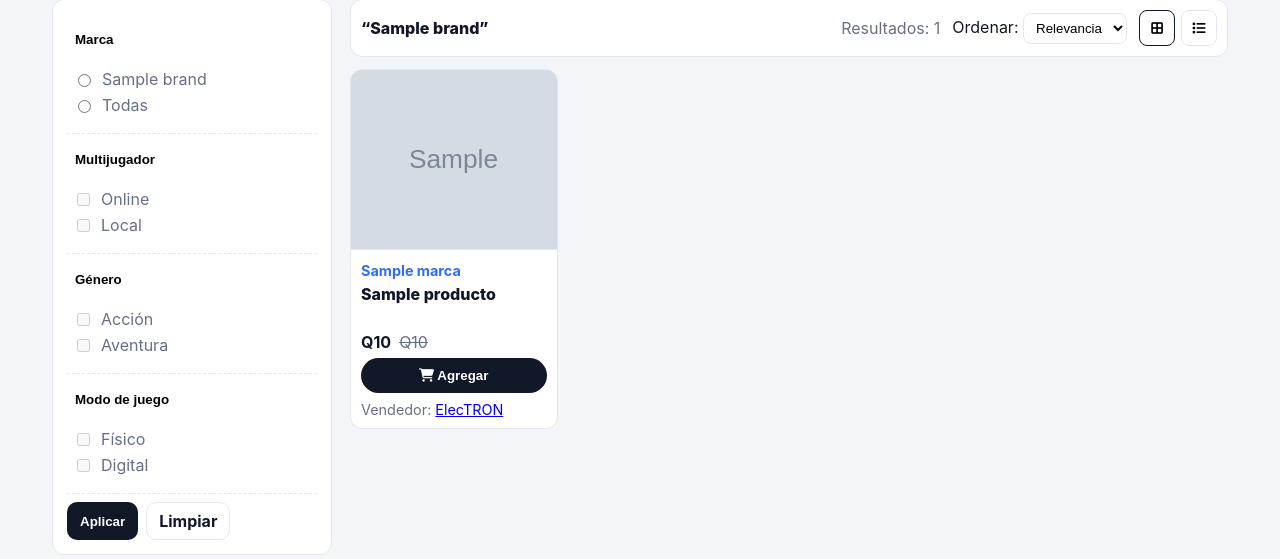
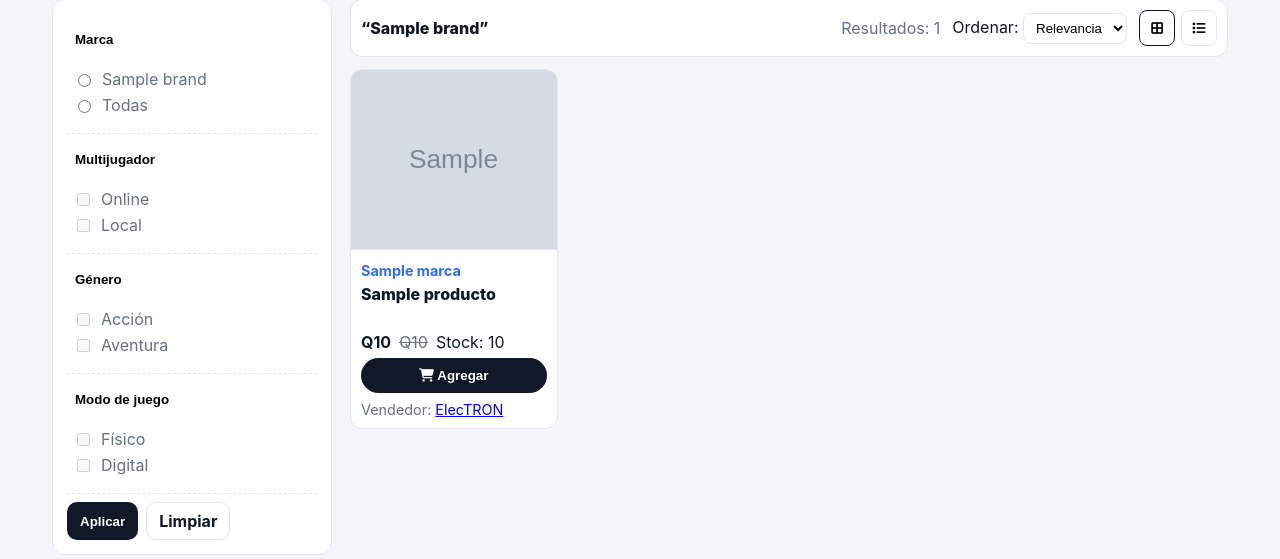
Before and after one commit to Karl-Mitx/ProyectoPrograll2025, a Django app: template productos/templates/productos/todos.html in a window 1280 px wide. Shown: the part 80-639 px from the top of the page. Run offline with Django 5.2, Linux system fonts and the light colour scheme; the template is opened without the code that fills it: most values are stand-ins (such as "Sample title", 1, 10 or a date in 2020); grey boxes marked "Sample" are stand-in pictures.

Commit message:
Stock en la pagina Ver todos

```diff
--- a/productos/templates/productos/todos.html
+++ b/productos/templates/productos/todos.html
@@ -133,6 +133,7 @@
               <span class="str">Q{{ p.precio_original }}</span>
               <span class="off" data-old="{{ p.precio_original }}" data-new="{{ p.precio }}">-0%</span>
             {% endif %}
+            <span class="stock">Stock: {{ p.stock }}</span>
           </div>
 
           <div class="cta">
```
